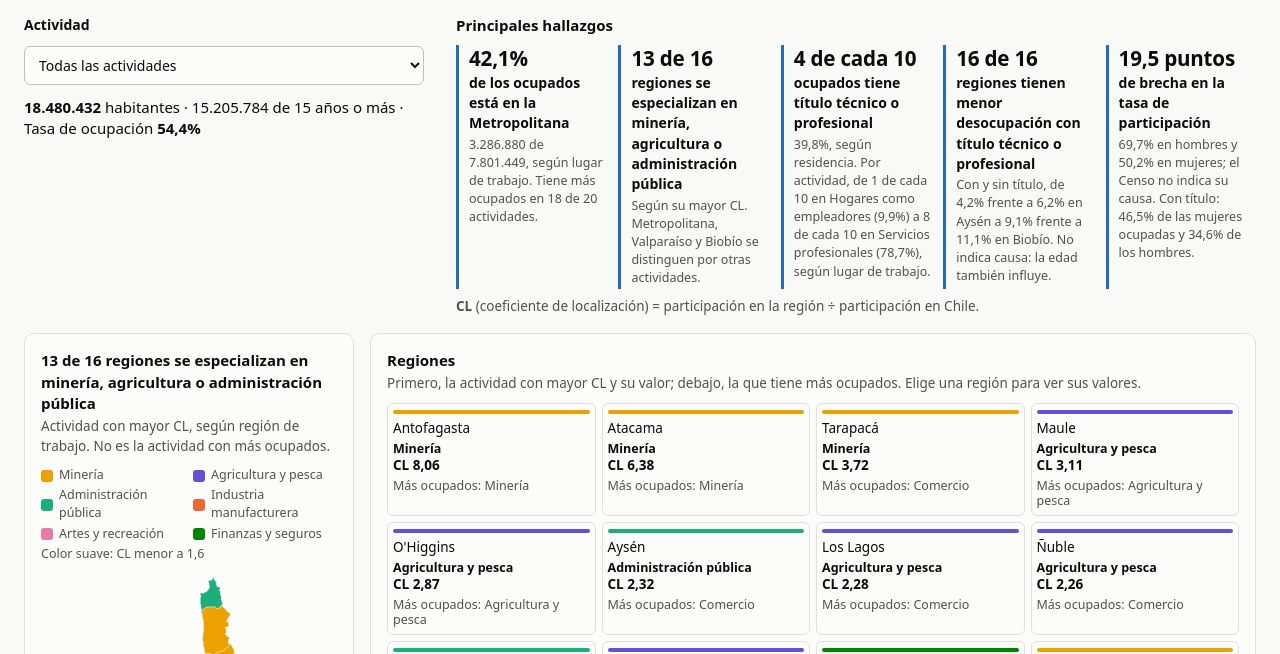
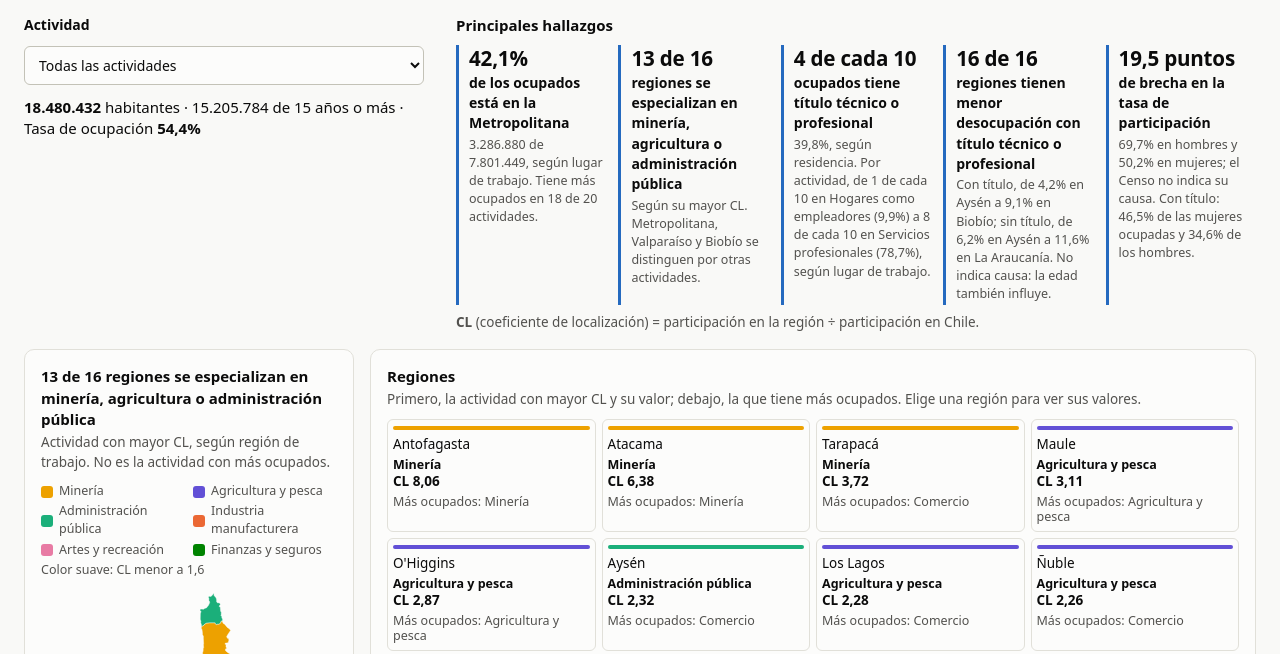
Before and after one commit to joaomunoz/mapa-laboral-chile, a plain HTML site: page docs/index.html in a window 1280 px wide. Shown: the part 106-760 px from the top of the page. Drawn offline with Linux system fonts and the light colour scheme.

Commit message:
Aclara el gráfico de dónde trabajan los ocupados y separa los rangos de desocupación por título
- La leyenda del traslado describe la medida sin afirmar traslados; la nota y el texto emergente dan la cifra directa (126 por cada 100 en Antofagasta, 94 en Chile).
- La desocupación con y sin título se da en dos rangos, cada uno con sus extremos: sin título, el máximo es La Araucanía (11,6%), no Biobío.

```diff
--- a/docs/index.html
+++ b/docs/index.html
@@ -404,7 +404,7 @@ function pintarResumen(){
    `${num(EST.pct_con_titulo,1)}%, según residencia. Por actividad, de ${deCada10(conTitulo(tMin.niveles))} en ${esc(tMin.corto)} (${num(conTitulo(tMin.niveles),1)}%) `+
    `a ${deCada10(conTitulo(tMax.niveles))} en ${esc(tMax.corto)} (${num(conTitulo(tMax.niveles),1)}%), según lugar de trabajo.`],
   [`${ed.menor} de ${ed.n}`,"regiones tienen menor desocupación con título técnico o profesional",
-   `Con y sin título, ${ed.rango}. No indica causa: la edad también influye.`],
+   `Con título, ${ed.con}; sin título, ${ed.sin}. No indica causa: la edad también influye.`],
   [`${num(brecha,1)} puntos`,"de brecha en la tasa de participación",
    `${num(sx.hombres.tasa_participacion,1)}% en hombres y ${num(sx.mujeres.tasa_participacion,1)}% en mujeres; el Censo no indica su causa. `+
    `Con título: ${num(EST.sexo.mujeres,1)}% de las mujeres ocupadas y ${num(EST.sexo.hombres,1)}% de los hombres.`]]
@@ -449,10 +449,13 @@ function pintar(){
 }
 // Relación entre las dos realidades, región por región: se escribe desde los datos para no afirmar más de lo que muestran.
 function extremosDesoc(){const d=Object.entries(EST.desocupacion_titulo),menor=d.filter(([,v])=>v[0]<v[1]).length;
- const [a,va]=d.reduce((m,x)=>x[1][0]<m[1][0]?x:m),[b,vb]=d.reduce((m,x)=>x[1][0]>m[1][0]?x:m);
- return {menor,n:d.length,rango:`de ${num(va[0],1)}% frente a ${num(va[1],1)}% en ${nomReg(Number(a))} a ${num(vb[0],1)}% frente a ${num(vb[1],1)}% en ${nomReg(Number(b))}`}}
+ // Un rango por grupo, cada uno con sus extremos: con un solo rango (por la tasa con título), Biobío parecía la región
+ // con más desocupación sin título, que es La Araucanía, y cuatro cifras en una línea no se leían a simple vista.
+ const rango=i=>{const [a,va]=d.reduce((m,x)=>x[1][i]<m[1][i]?x:m),[b,vb]=d.reduce((m,x)=>x[1][i]>m[1][i]?x:m);
+  return `de ${num(va[i],1)}% en ${nomReg(Number(a))} a ${num(vb[i],1)}% en ${nomReg(Number(b))}`};
+ return {menor,n:d.length,con:rango(0),sin:rango(1)}}
 function desocTitulo(){const e=extremosDesoc();
- return `${e.menor===e.n?`En las ${e.n} regiones`:`En ${e.menor} de ${e.n} regiones`}, la tasa de desocupación es menor con título técnico o profesional que sin título superior: va ${e.rango}.`}
+ return `${e.menor===e.n?`En las ${e.n} regiones`:`En ${e.menor} de ${e.n} regiones`}, la tasa de desocupación es menor con título técnico o profesional que sin título superior. Con título va ${e.con}; sin título, ${e.sin}.`}
 // Evolución según ENE: las frases salen de la lectura de cada fila, que solo dice "sube" o "baja" si el rango
 // entero queda a un lado del cero.
 // "Dentro del margen" y no "sin cambio claro": dice por qué no se afirma un cambio, aunque las columnas difieran.
@@ -665,21 +668,26 @@ function graficoSituacionRegion(){const ch=POB.chile,tasa=d=>d.tasa_desocupacion
 // entregar trabajadores. Supone que esa falta de dato pesa igual en cada región. Barras desde un centro (igual que
 // Chile) con dos colores, uno por sentido. La escala es la misma a ambos lados, para no agrandar las diferencias chicas,
 // y el centro se corre a la izquierda porque ninguna región baja de −10%: así el espacio va a las barras.
+// La leyenda describe la medida y no afirma traslados: una barra negativa también puede venir de más ocupados sin región de trabajo.
 function graficoTraslado(){const ch=POB.chile,base=ch.lugar_trabajo/ch.trabajan,dif=x=>100*(x.lugar_trabajo/x.trabajan/base-1);
  const filas=DATOS.orden.map(r=>[r,POB.regiones[r],dif(POB.regiones[r])]).sort((a,b)=>b[2]-a[2]||a[0]-b[0]);
  const lo=Math.min(0,Math.floor(filas[filas.length-1][2]/10)*10),hi=Math.max(0,Math.ceil(filas[0][2]/10)*10),cero=100*-lo/(hi-lo),ancho=v=>100*Math.abs(v)/(hi-lo);
  // El signo sale de la cifra publicada: Maule (−0,04) se lee 0,0%, no −0,0%.
  const fila=([r,x,v])=>{const r1=Math.round(10*v)/10,txt=`${r1>0?"+":r1<0?"−":""}${num(Math.abs(r1),1)}%`,t=nomReg(r);
-  const partes=[`${num(x.lugar_trabajo)} ocupados trabajan en la región`,`${num(x.trabajan)} ocupados viven en ella`,`${txt} frente a Chile`];
+  const partes=[`${num(x.lugar_trabajo)} ocupados trabajan en la región`,`${num(x.trabajan)} ocupados viven en ella`,
+   `${num(100*x.lugar_trabajo/x.trabajan,0)} trabajan por cada 100 que viven (Chile: ${num(100*base,0)})`,`${txt} frente a Chile`];
   return `<button class="cl-fila tr-fila" data-r="${r}" data-tip="${`<strong>${t}</strong><br>${partes.join("<br>")}`.replace(/"/g,"&quot;")}" aria-label="${t}: ${partes.join(", ")}">`+
    `<span class="cl-nombre">${t}</span><span class="tr-barra" aria-hidden="true"><b style="left:${cero}%"></b>`+
    (v>=0?`<i class="recibe" style="left:${cero}%;width:${ancho(v)}%"></i><span class="cl-valor" style="left:calc(${cero+ancho(v)}% + 6px)">${txt}</span>`
         :`<i class="entrega" style="right:${100-cero}%;width:${ancho(v)}%"></i><span class="cl-valor" style="right:calc(${100-cero+ancho(v)}% + 6px)">${txt}</span>`)+`</span></button>`};
  return `<figure class="graf-cl" style="margin-left:0;margin-right:0"><figcaption class="gs-leyenda"><span><strong style="color:var(--t1)">Dónde trabajan los ocupados de cada región</strong></span>`+
-  `<span><i class="entrega"></i>Sus ocupados trabajan en otras regiones</span><span><i class="recibe"></i>Recibe ocupados de otras regiones</span></figcaption>`+
+  `<span><i class="entrega"></i>Trabajan en ella menos de los que viven, frente a Chile</span><span><i class="recibe"></i>Trabajan en ella más de los que viven, frente a Chile</span></figcaption>`+
   filas.map(fila).join("")+`</figure>`+
-  `<p class="nota" style="margin:2px 0 8px">Ocupados que trabajan en la región por cada uno que vive en ella, comparado con Chile (0 = igual que Chile). `+
-  `Se compara con Chile porque ${num(100*(1-base),1)}% de los ocupados no tiene región de trabajo informada.</p>`}
+  // El % es un índice frente a Chile y se leía como "34% más trabajadores": el ejemplo da la cifra directa.
+  `<p class="nota" style="margin:2px 0 8px">Ocupados que trabajan en la región por cada 100 que viven en ella, comparado con Chile (0 = igual que Chile). `+
+  `Por ejemplo, en ${nomReg(filas[0][0])} trabajan ${num(100*filas[0][1].lugar_trabajo/filas[0][1].trabajan,0)} por cada 100 que viven, y en Chile ${num(100*base,0)}: `+
+  `${num(filas[0][2],1)}% más. Se compara con Chile porque ${num(100*(1-base),1)}% de los ocupados no tiene región de trabajo informada, `+
+  `y se supone que esa falta de dato pesa igual en cada región: donde pese más, la barra baja aunque sus ocupados no trabajen en otra región.</p>`}
 // Educación por región: barras apiladas solo con la parte titulada (profesional abajo, técnico encima), de mayor a menor
 // % con título, con "sin título superior" como cifra a la derecha para que los tres niveles sumen 100 a la vista.
 // Se descartaron las barras 100%: sin título ocupa 67% a 79% de cada barra y la diferencia entre regiones (12 puntos)
--- a/src/Visualizacion/web/js/mapa.js
+++ b/src/Visualizacion/web/js/mapa.js
@@ -49,7 +49,7 @@ function pintarResumen(){
    `${num(EST.pct_con_titulo,1)}%, según residencia. Por actividad, de ${deCada10(conTitulo(tMin.niveles))} en ${esc(tMin.corto)} (${num(conTitulo(tMin.niveles),1)}%) `+
    `a ${deCada10(conTitulo(tMax.niveles))} en ${esc(tMax.corto)} (${num(conTitulo(tMax.niveles),1)}%), según lugar de trabajo.`],
   [`${ed.menor} de ${ed.n}`,"regiones tienen menor desocupación con título técnico o profesional",
-   `Con y sin título, ${ed.rango}. No indica causa: la edad también influye.`],
+   `Con título, ${ed.con}; sin título, ${ed.sin}. No indica causa: la edad también influye.`],
   [`${num(brecha,1)} puntos`,"de brecha en la tasa de participación",
    `${num(sx.hombres.tasa_participacion,1)}% en hombres y ${num(sx.mujeres.tasa_participacion,1)}% en mujeres; el Censo no indica su causa. `+
    `Con título: ${num(EST.sexo.mujeres,1)}% de las mujeres ocupadas y ${num(EST.sexo.hombres,1)}% de los hombres.`]]
```
Also changed, not shown: src/Visualizacion/web/js/vistas/resumen.js (+15 -7 lines), docs/mapa.png, 3 other files.
